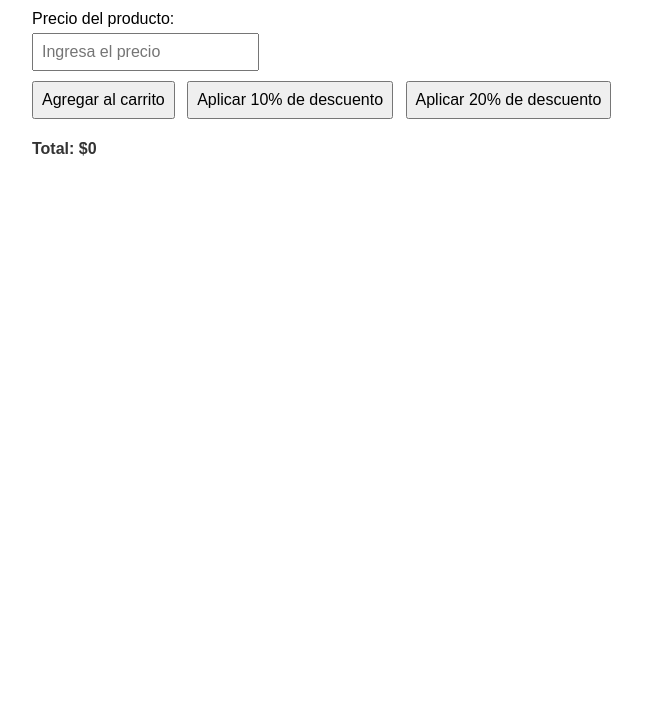
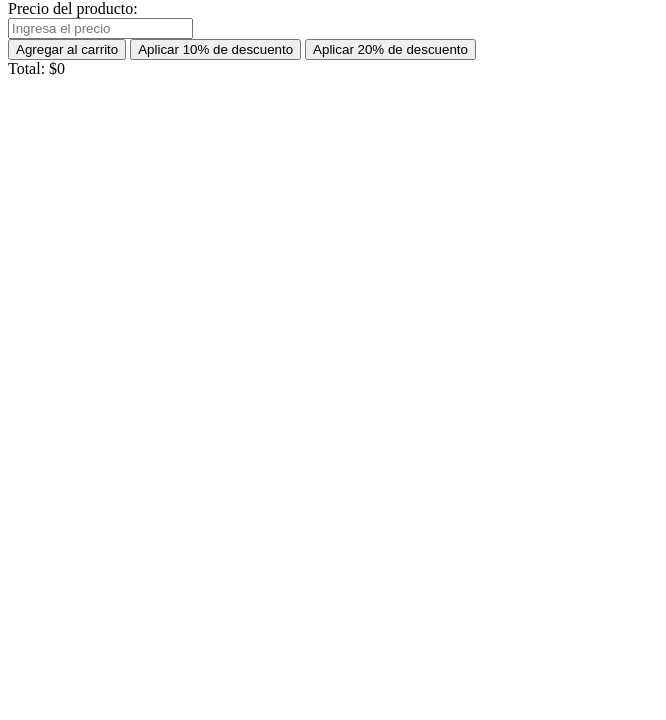
Before and after one commit to hinojosa19/RepasoJavaScript, a plain HTML site: page ejercicio4.html in a window 1280 px wide. Shown: the part 80-800 px from the top of the page, without its empty margins (0-666 px from the left). Drawn offline with Linux system fonts and the light colour scheme.

Commit message:
actualizacion

```diff
--- a/ejercicio4.html
+++ b/ejercicio4.html
@@ -4,22 +4,7 @@
   <meta charset="UTF-8">
   <meta name="viewport" content="width=device-width, initial-scale=1.0">
   <title>Carrito de Compras con Descuento</title>
-  <style>
-    body {
-      font-family: Arial, sans-serif;
-      margin: 2rem;
-    }
-    input, button {
-      padding: 0.5rem;
-      margin: 0.3rem 0.5rem 0.3rem 0;
-      font-size: 1rem;
-    }
-    #resultado {
-      margin-top: 1rem;
-      font-weight: bold;
-      color: #333;
-    }
-  </style>
+
 </head>
 <body>
   <h1>Carrito de Compras con Descuento</h1>
@@ -42,7 +27,6 @@
         return total;
       };
     }
-
 
     function aplicarDescuento(totalFunc, descuento) {
       const totalActual = totalFunc(0);
```
Also changed, not shown: ejercicio2.html (+1 -16 lines), ejercicio3.html (+1 -16 lines), ejercicio6.html (+22 -1 lines), ejercicio7.html (+1 -1 lines), ejercicio7.js (deleted, +0 -21 lines), main.js (+5 -5 lines), ejercicio5.html (renamed from ejercico5.html).
